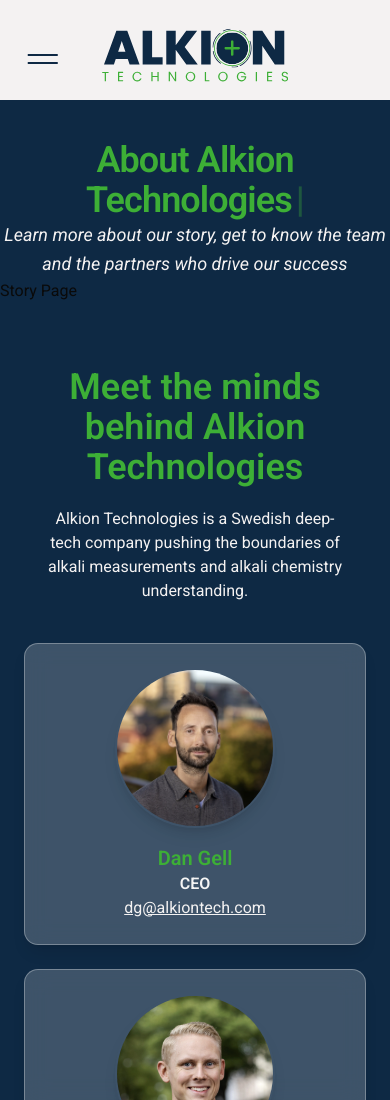
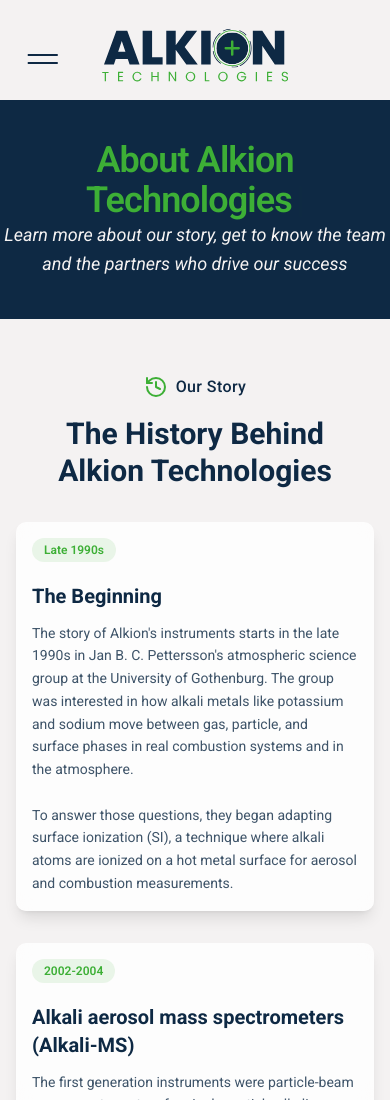
Before and after one commit to sannawiklund/alkion-webpage, a React (Vite) app: page /about in a window 390 px wide. Shown: the top 1100 px of the page. Built offline with nearby package versions, Linux system fonts and the light colour scheme.

Commit message:
feat: (Story) First Draft, with content and responsive design

```diff
--- a/src/Components/NavBar/About.jsx
+++ b/src/Components/NavBar/About.jsx
@@ -33,7 +33,7 @@ function About() {
         <div className="bg-accent-blue w-full">
 
              {/* ---- Introduction Section -----*/}
-            <div className="relative w-full h-auto min-h-[100px] flex items-center justify-center overflow-hidden">
+            <div className="relative w-full h-auto min-h-[100px] flex items-center justify-center overflow-hidden mb-10">
 
                 <div className=" flex flex-col justify-center items-center text-center pt-10 z-10">
 
--- a/src/Pages/Story.jsx
+++ b/src/Pages/Story.jsx
@@ -1,10 +1,113 @@
 import React from "react";
+import { History } from "lucide-react";
 
 function Story() {
+    const timelineData = [
+        {
+            period: "Late 1990s",
+            title: "The Beginning",
+            content: "The story of Alkion's instruments starts in the late 1990s in Jan B. C. Pettersson's atmospheric science group at the University of Gothenburg. The group was interested in how alkali metals like potassium and sodium move between gas, particle, and surface phases in real combustion systems and in the atmosphere. \n\nTo answer those questions, they began adapting surface ionization (SI), a technique where alkali atoms are ionized on a hot metal surface for aerosol and combustion measurements."
+        },
+        {
+            period: "2002-2004",
+            title: "Alkali aerosol mass spectrometers (Alkali-MS)",
+            content: "The first generation instruments were particle-beam mass spectrometers for single-particle alkali analysis. Around 2002-2004 the group developed a mobile aerosol mass spectrometer that focused particles into vacuum, hit them on a hot platinum surface, and analyzed the resulting ions by mass spectrometry. \n\n This SI-based AMS allowed online chemical analysis of individual alkali-containing aerosol particles, providing the alkali content and composition for each particle in real time. It was deployed in Gothenburg's urban air, where it could distinguish sea-salt particles from biomass-burning aerosol based on Na/K ratios. These studies showed both the scientific value of real-time alkali measurements and the robustness of SI for atmospheric and combustion aerosols."
+        },
+        {
+            period: "Mid-2000s",
+            title: "From Total Alkali to Online Speciation (toward TAM & SAM)",
+            content: (
+                <>
+                    <p>As interest grew from biomass and energy researchers, the group began developing simpler, compact instruments that kept the sensitivity of SI but were easier to deploy in hot, dirty process environments. This led to the Surface Ionization Detector (SID): an ambient-pressure alkali monitor built around a heated platinum filament placed directly in an extracted gas stream. SIDs were then coupled to different reactors and processes:</p>
+                    <ul className="mt-3 ml-6 space-y-2 list-disc">
+                        <li>Fixed-bed and fluidized-bed reactors to study capture of vapor-phase KCl and interactions with bed materials and additives.</li>
+                        <li>Thermogravimetric analysis (TGA) systems, creating TGA–SID methods that record alkali release and sample mass loss simultaneously during biomass conversion or catalyst operation.</li>
+                        <li>Chemical-looping and biomass gasification rigs, including full-scale or industrial-scale gasifier start-up and operation, where SIDs tracked alkali metals continuously in the product gas.</li>
+                    </ul>
+                    <br />
+                </>
+            )
+        },
+        {
+            period: "Late 2010s",
+            title: "Working towards a Mature Measurement Platform",
+            content: "By the late 2010s, Pettersson's group had an ecosystem of SI-based instruments (alkali aerosol mass spectrometers and SIDs) that were being used for everything from ambient air studies to industrial biomass conversion. Dan Gall's 2018 PhD thesis at the University of Gothenburg explicitly focused on developing and applying online SI-based methods for tar and alkali metals in biomass thermochemical conversion, consolidating this work into a mature measurement platform."
+        },
+        {
+            period: "2024",
+            title: "From total alkali to online speciation (TAM & SAM)",
+            content: (
+                <>
+                    <p>The next step was not just to measure how much alkali was present, but in what chemical form. Building on the SID concept, the group developed temperature-modulated surface ionization (TMSI): by carefully stepping the filament temperature, it becomes possible to separate signals from chlorides, hydroxides, carbonates, and sulfates of potassium and sodium.</p>
+                    <br />
+                    <p>A 2024 Energy & Fuels paper led by Viktor Andersson, with Xiangrui Kong and Jan Pettersson, describes this online speciation method for K and Na compounds in high-temperature processes. The instrument is explicitly presented as a further development of the simple, cost-effective SID used in combustion and gasification research. </p>
+                    <br />
+                    <p>In parallel, SIDs continued to be refined as robust, highly sensitive total alkali monitors for industrial reactors, fluidized beds, and TGA setups. Together, these two lines of development, i.e., total alkali detection and temperature-modulated speciation, form the scientific backbone of what has become Alkion's TAM (Total Alkali Monitor) and SAM (Speciation Alkali Monitor).</p>
+
+                </>
+            )
+        },
+        {
+            period: "Today",
+            title: "Alkion Technologies",
+            content: (
+                <>
+                    <p>Over roughly two decades, the University of Gothenburg atmospheric science group built a unique toolbox of surface-ionization-based alkali instruments, applied in everything from urban air and sea-salt aerosols to biomass boilers, chemical-looping reactors, and industrial gasifiers. </p>
+                    <br />
+                    <p>Alkion's founders, i.e., who were deeply involved in this work as PhD students and researchers, created Alkion Technologies to translate that lineage of research instrumentation into turnkey products. TAM and SAM are direct descendants of the alkali aerosol mass spectrometers and SIDs developed at the University of Gothenburg and Chalmers University of Technology: they keep the same physical principles and sensitivity, but are engineered as compact, robust systems for routine use in demanding industrial and scientific environments. </p>
+                </>
+            )
+        }
+    ];
+
     return (
-        <div>
-            <p>Story Page</p>
-        </div>
+        <section className="relative flex items-center justify-center py-8 sm:py-16 bg-accent-beige min-h-screen">
+            <div className="relative z-10 mx-auto max-w-6xl px-4 sm:px-6 lg:px-10 py-6 sm:py-10">
+
+                {/* HEADER */}
+                <div className="text-center mb-8 sm:mb-16">
+                    <div className="flex items-center justify-center gap-2 sm:gap-3 mb-4 sm:mb-6">
+                        <History className="w-6 h-6 sm:w-8 sm:h-8 text-accent-green" />
+                        <span className="text-accent-blue text-base sm:text-lg font-medium tracking-wide">
+                            Our Story
+                        </span>
+                    </div>
+                    <h2 className="text-3xl sm:text-4xl lg:text-5xl font-bold text-accent-blue leading-tight px-2">
+                        The History Behind Alkion Technologies
+                    </h2>
+                </div>
+
+                {/* TIMELINE */}
+                <div className="relative">
+                    {/* Vertical line */}
+                    <div className="absolute left-8 top-0 bottom-0 w-0.5 bg-accent-green/30 hidden md:block"></div>
+
+                    <div className="space-y-8 sm:space-y-12">
+                        {timelineData.map((item, index) => (
+                            <div key={index} className="relative">
+                                {/* Timeline dot */}
+                                <div className="absolute left-8 -translate-x-1/2 w-4 h-4 rounded-full bg-accent-green border-4 border-accent-beige hidden md:block"></div>
+
+                                {/* Content card */}
+                                <div className="md:ml-20 bg-white/80 backdrop-blur-sm shadow-lg rounded-lg p-4 sm:p-6 hover:shadow-xl transition-shadow duration-300">
+                                    <div className="flex flex-col sm:flex-row sm:items-center sm:justify-between mb-3">
+                                        <span className="inline-block px-3 sm:px-4 py-1 bg-accent-green/10 text-accent-green font-semibold rounded-full text-xs sm:text-sm mb-2 sm:mb-0 w-fit">
+                                            {item.period}
+                                        </span>
+                                    </div>
+                                    <h3 className="text-xl sm:text-2xl font-bold text-accent-blue mb-3">
+                                        {item.title}
+                                    </h3>
+                                    <div className="text-sm sm:text-base text-accent-blue/80 leading-relaxed whitespace-pre-line">
+                                        {item.content}
+                                    </div>
+                                </div>
+                            </div>
+                        ))}
+                    </div>
+                </div>
+            </div>
+        </section>
     );
 }
 
```
